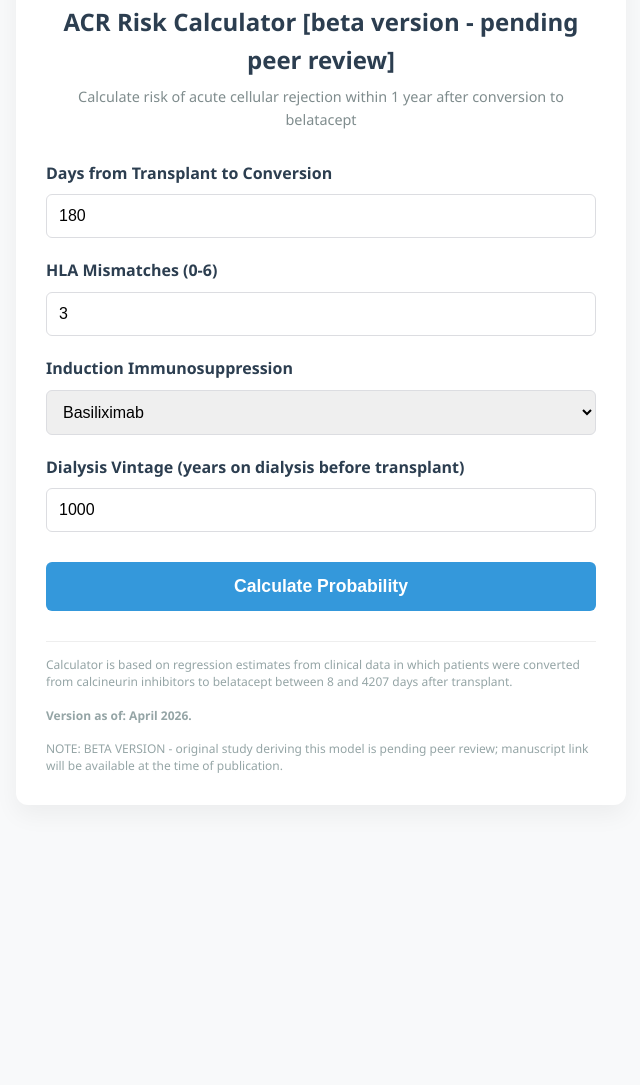
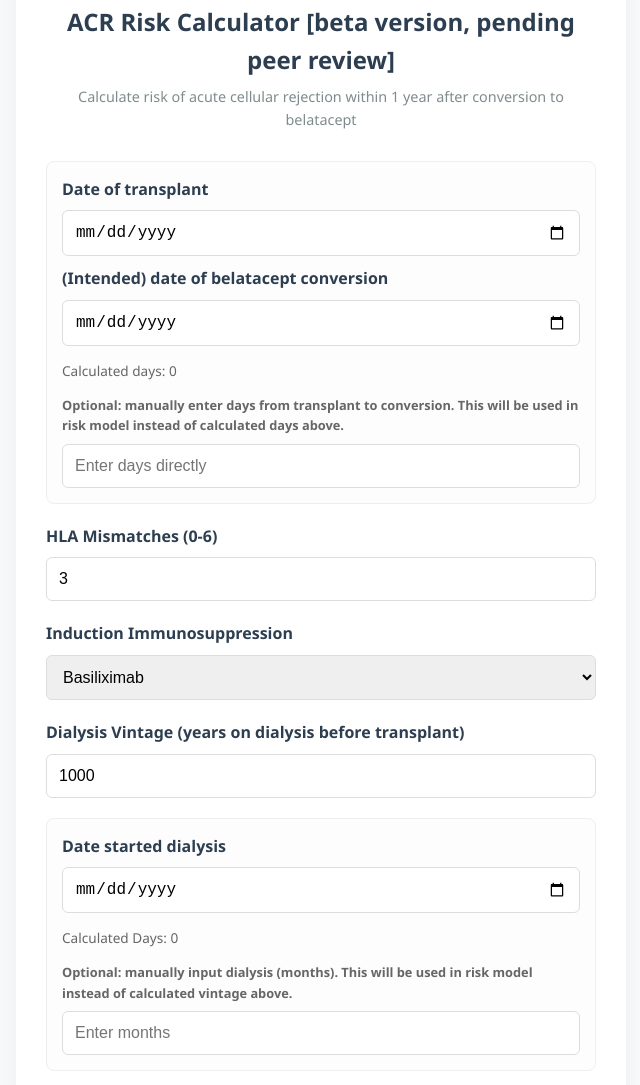
Before and after one commit to annalongqian/belataceptrejection, a plain HTML site: page index.html in a window 1280 px wide. Shown: the part 107-1192 px from the top of the page, without its empty margins (319-959 px from the left). Before the commit the page ends 972 px from the top, so only its background shows below. Drawn offline with Linux system fonts and the light colour scheme.

Commit message:
Update index.html
added options for entering txp date, conversion date, and dialysis start date, to calculate daysfromtxp and dialysis vintage

```diff
--- a/index.html
+++ b/index.html
@@ -54,12 +54,20 @@
   <!-- below starts the content visible on the webpage -->
 
 <div class="container">
-    <h2>ACR Risk Calculator [beta version - pending peer review] </h2>
+    <h2>ACR Risk Calculator [beta version, pending peer review] </h2>
     <div class="subtitle">Calculate risk of acute cellular rejection within 1 year after conversion to belatacept </div>
 
-    <div class="form-group">
-        <label>Days from Transplant to Conversion</label>
-        <input type="number" id="days" value="180" min="8" max="4207">
+	<div class="form-group" style="background: #fdfdfd; padding: 15px; border-radius: 8px; border: 1px solid #eee;">
+        <label>Date of transplant</label>
+        <input type="date" id="txp_date" onchange="calcDays()">
+
+        <label style="margin-top:10px;">(Intended) date of belatacept conversion</label>
+        <input type="date" id="bela_date" onchange="calcDays()">
+
+        <p style="font-size: 0.85rem; color: #666;">Calculated days: <span id="calc_days_display">0</span></p>
+
+        <label style="color: #666; font-size: 0.8rem; margin-top:10px;">Optional: manually enter days from transplant to conversion. This will be used in risk model instead of calculated days above.</label>
+        <input type="number" id="manual_days" placeholder="Enter days directly">
     </div>
 
 	<div class="form-group">
@@ -78,6 +86,16 @@
 	<div class="form-group">
         <label>Dialysis Vintage (years on dialysis before transplant)</label>
         <input type="number" id="dialysis" value="1000" min="0">
+    </div>
+
+	<div class="form-group" style="background: #fdfdfd; padding: 15px; border-radius: 8px; border: 1px solid #eee;">
+        <label>Date started dialysis</label>
+        <input type="date" id="dialysis_start" onchange="calcVintage()">
+
+        <p style="font-size: 0.85rem; color: #666;">Calculated Days: <span id="calc_vintage_display">0</span></p>
+
+        <label style="color: #666; font-size: 0.8rem; margin-top:10px;">Optional: manually input dialysis (months). This will be used in risk model instead of calculated vintage above.</label>
+        <input type="number" id="manual_vintage_months" placeholder="Enter months">
     </div>
 
 	<button onclick="runModel()">Calculate Probability</button>
@@ -124,15 +142,23 @@ function getNaturalSplineBasis(x) {
 }
 
 function runModel() {
-    // 1. Inputs
-    const x_days = parseFloat(document.getElementById('days').value);
+// 1. Inputs - but also first need to determine which values to use for days since txp & vintage
+    let final_days = parseFloat(document.getElementById('manual_days').value);
+    if (isNaN(final_days)) {
+        final_days = parseFloat(document.getElementById('calc_days_display').innerText); }
+
+    let final_vintage = parseFloat(document.getElementById('manual_vintage_months').value);
+    if (!isNaN(final_vintage)) {
+        final_vintage = final_vintage * 30.4; // Convert manual months to days
+    } else {
+        final_vintage = parseFloat(document.getElementById('calc_vintage_display').innerText); }
+
 	const x_hla = parseFloat(document.getElementById('hla').value);
-    const x_dialysis = parseFloat(document.getElementById('dialysis').value);
     const x_induction = parseFloat(document.getElementById('induction').value);
 
 // 1A. HARD LIMIT VALIDATION - stop the calculation if numbers are outside set ranges
     if (x_days < 8) {
-        alert("Calculator was developed for conversion >7 days after transplant.");
+        alert("Calculator was developed for conversion >7 days after transplant. Please enter a number greater than 7.");
         return; // Stops the function
     }
     if (x_hla < 0 || x_hla > 6) {
```
Lines whose indentation alone changed are shown as unchanged.
